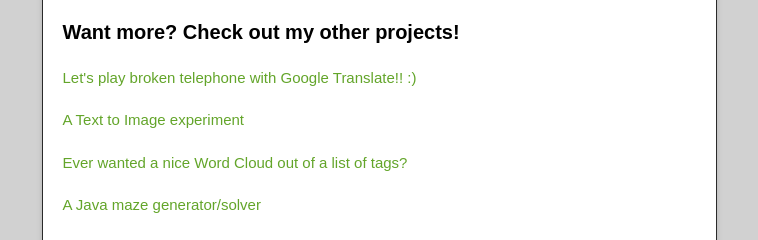
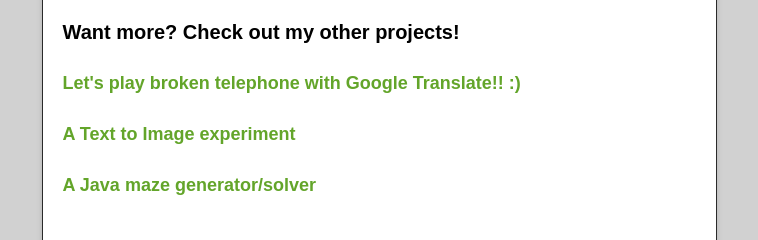
Before and after one commit to nennes/rWordCloud, a plain HTML site: page index.html in a window 1280 px wide. Shown: the part 896-1136 px from the top of the page, without its empty margins (261-1019 px from the left). Drawn offline with nearby package versions, Linux system fonts and the light colour scheme.

```diff
--- a/index.html
+++ b/index.html
@@ -55,13 +55,17 @@
 <h3>
 <a id="want-more-check-out-my-other-projects" class="anchor" href="#want-more-check-out-my-other-projects" aria-hidden="true"><span aria-hidden="true" class="octicon octicon-link"></span></a>Want more? Check out my other projects!</h3>
 
-<p><a href="http://nennes.github.io/PyBrokenTelephone/">Let's play broken telephone with Google Translate!! :)</a></p>
+<h4>
+<a id="lets-play-broken-telephone-with-google-translate-" class="anchor" href="#lets-play-broken-telephone-with-google-translate-" aria-hidden="true"><span aria-hidden="true" class="octicon octicon-link"></span></a><a href="http://nennes.github.io/PyBrokenTelephone/">Let's play broken telephone with Google Translate!! :)</a>
+</h4>
 
-<p><a href="http://nennes.github.io/Text2Image/">A Text to Image experiment</a></p>
+<h4>
+<a id="a-text-to-image-experiment" class="anchor" href="#a-text-to-image-experiment" aria-hidden="true"><span aria-hidden="true" class="octicon octicon-link"></span></a><a href="http://nennes.github.io/Text2Image/">A Text to Image experiment</a>
+</h4>
 
-<p><a href="http://nennes.github.io/rWordCloud/">Ever wanted a nice Word Cloud out of a list of tags?</a></p>
-
-<p><a href="http://nennes.github.io/Maze">A Java maze generator/solver</a></p>
+<h4>
+<a id="a-java-maze-generatorsolver" class="anchor" href="#a-java-maze-generatorsolver" aria-hidden="true"><span aria-hidden="true" class="octicon octicon-link"></span></a><a href="http://nennes.github.io/Maze">A Java maze generator/solver</a>
+</h4>
         </article>
       </div>
     </div>
--- a/params.json
+++ b/params.json
@@ -1 +1 @@
-{"name":"Rwordcloud","tagline":"Ever wanted a nice Word Cloud out of a list of tags?","body":"# R WordCloud\r\n## Ever wanted a nice Word Cloud out of a list of tags?\r\n\r\n\r\nPeople don't enjoy going through long lists. \r\n\r\nNor do they really distinguish between the important and the rest, no matter what you write. \r\n\r\n\r\nAlas, the solution has been found! Word Clouds!\r\n\r\nR makes it very straightforward to make them, right out of your CSV!\r\n\r\n![](https://raw.githubusercontent.com/nennes/rWordCloud/master/tags.gif)\r\n\r\n\r\n### Want more? Check out my other projects!\r\n\r\n[Let's play broken telephone with Google Translate!! :)](http://nennes.github.io/PyBrokenTelephone/)\r\n\r\n[A Text to Image experiment](http://nennes.github.io/Text2Image/)\r\n\r\n[Ever wanted a nice Word Cloud out of a list of tags?](http://nennes.github.io/rWordCloud/)\r\n\r\n[A Java maze generator/solver](http://nennes.github.io/Maze)\r\n","google":"UA-73133619-1","note":"Don't delete this file! It's used internally to help with page regeneration."}
+{"name":"Rwordcloud","tagline":"Ever wanted a nice Word Cloud out of a list of tags?","body":"# R WordCloud\r\n## Ever wanted a nice Word Cloud out of a list of tags?\r\n\r\n\r\nPeople don't enjoy going through long lists. \r\n\r\nNor do they really distinguish between the important and the rest, no matter what you write. \r\n\r\n\r\nAlas, the solution has been found! Word Clouds!\r\n\r\nR makes it very straightforward to make them, right out of your CSV!\r\n\r\n![](https://raw.githubusercontent.com/nennes/rWordCloud/master/tags.gif)\r\n\r\n\r\n### Want more? Check out my other projects!\r\n\r\n#### [Let's play broken telephone with Google Translate!! :)](http://nennes.github.io/PyBrokenTelephone/)\r\n#### [A Text to Image experiment](http://nennes.github.io/Text2Image/)\r\n#### [A Java maze generator/solver](http://nennes.github.io/Maze)\r\n","google":"UA-73133619-1","note":"Don't delete this file! It's used internally to help with page regeneration."}
```
